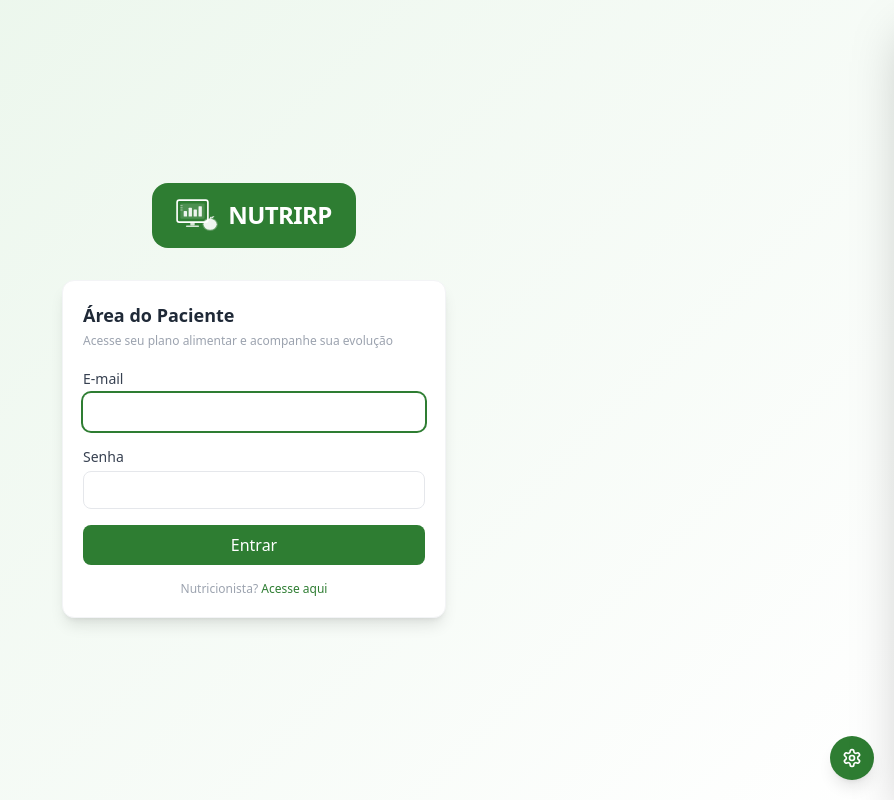
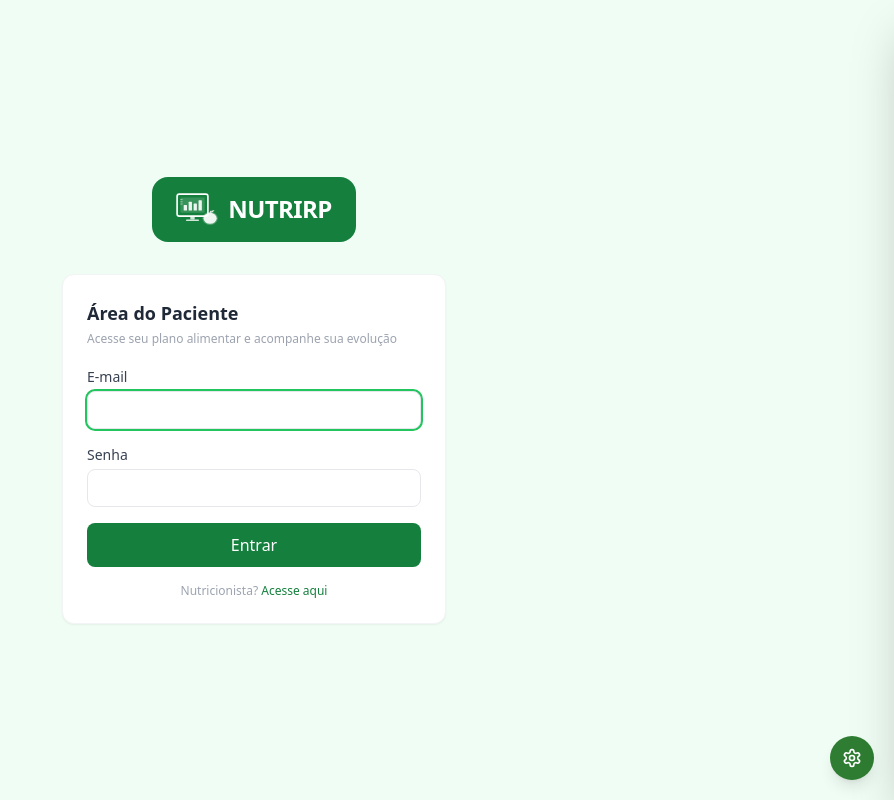
Before and after one commit to lordmotumbo/nutrirp, a React (Vite) app in the folder frontend/: page /patient/login in a window 1280 px wide. Shown: the whole page, without its empty margins (386-1280 px from the left). Built offline with nearby package versions, Linux system fonts and the light colour scheme; no server answers.

Commit message:
fix: patient/login tela branca - remover dependencia de CSS vars, usar Tailwind fixo

```diff
--- a/frontend/src/pages/patient/PatientLogin.jsx
+++ b/frontend/src/pages/patient/PatientLogin.jsx
@@ -21,34 +21,61 @@ export default function PatientLogin() {
       localStorage.setItem('nutrirp_patient', JSON.stringify(data.patient))
       navigate('/patient/dashboard')
     } catch (err) {
-      toast.error(err.response?.data?.detail || 'Erro ao entrar')
+      toast.error(err.response?.data?.detail || 'E-mail ou senha incorretos')
     } finally { setLoading(false) }
   }
 
   return (
-    <div className="min-h-screen flex items-center justify-center px-4"
-      style={{ background: 'linear-gradient(135deg, var(--color-primary-light) 0%, #fff 100%)' }}>
+    <div className="min-h-screen flex items-center justify-center bg-green-50 px-4">
       <div className="w-full max-w-sm">
+        {/* Logo */}
         <div className="flex justify-center mb-8">
-          <div className="px-6 py-4 rounded-2xl" style={{ backgroundColor: 'var(--color-primary)' }}>
+          <div className="px-6 py-4 rounded-2xl bg-green-700">
             <NutrirpLogo size={44} textSize="text-2xl" />
           </div>
         </div>
-        <div className="card shadow-lg">
-          <h2 className="text-lg font-semibold mb-1">Área do Paciente</h2>
+
+        {/* Card */}
+        <div className="bg-white rounded-xl shadow-sm border border-gray-100 p-6">
+          <h2 className="text-lg font-semibold mb-1 text-gray-800">Área do Paciente</h2>
           <p className="text-xs text-gray-400 mb-5">Acesse seu plano alimentar e acompanhe sua evolução</p>
+
           <form onSubmit={handleSubmit} className="space-y-4">
-            <div><label className="label">E-mail</label>
-              <input type="email" className="input" value={form.email} onChange={set('email')} required autoFocus /></div>
-            <div><label className="label">Senha</label>
-              <input type="password" className="input" value={form.password} onChange={set('password')} required /></div>
-            <button type="submit" className="btn-primary w-full justify-center" disabled={loading}>
+            <div>
+              <label className="block text-sm font-medium text-gray-700 mb-1">E-mail</label>
+              <input
+                type="email"
+                className="w-full border border-gray-200 rounded-lg px-3 py-2 text-sm focus:outline-none focus:ring-2 focus:ring-green-500 bg-white"
+                value={form.email}
+                onChange={set('email')}
+                required
+                autoFocus
+              />
+            </div>
+            <div>
+              <label className="block text-sm font-medium text-gray-700 mb-1">Senha</label>
+              <input
+                type="password"
+                className="w-full border border-gray-200 rounded-lg px-3 py-2 text-sm focus:outline-none focus:ring-2 focus:ring-green-500 bg-white"
+                value={form.password}
+                onChange={set('password')}
+                required
+              />
+            </div>
+            <button
+              type="submit"
+              disabled={loading}
+              className="w-full bg-green-700 hover:bg-green-800 text-white font-medium py-2.5 rounded-lg transition-colors disabled:opacity-50"
+            >
               {loading ? 'Entrando...' : 'Entrar'}
             </button>
           </form>
+
           <p className="text-center text-xs text-gray-400 mt-4">
             Nutricionista?{' '}
-            <Link to="/login" className="font-medium hover:underline" style={{ color: 'var(--color-primary)' }}>Acesse aqui</Link>
+            <Link to="/login" className="text-green-700 font-medium hover:underline">
+              Acesse aqui
+            </Link>
           </p>
         </div>
       </div>
```
